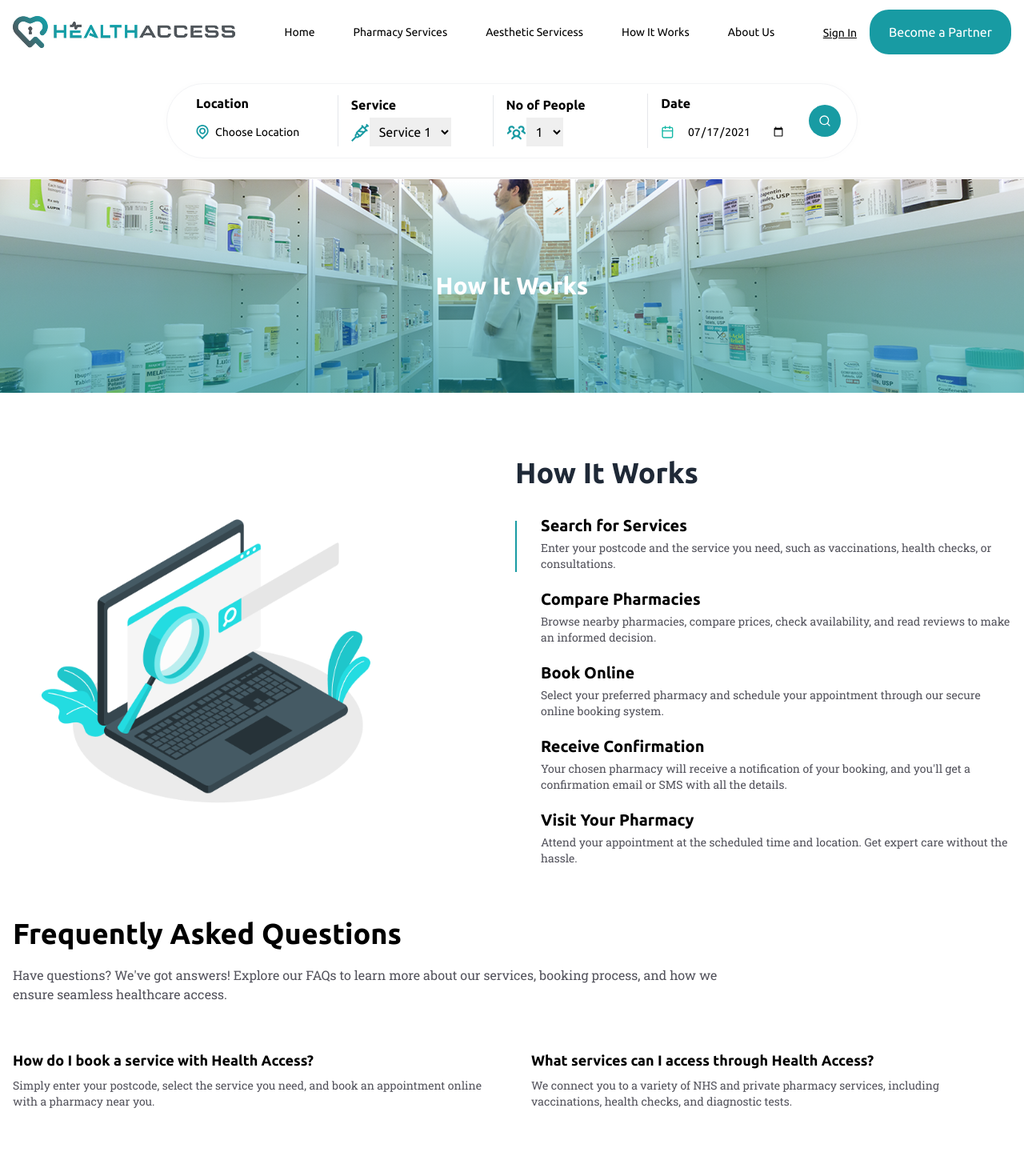
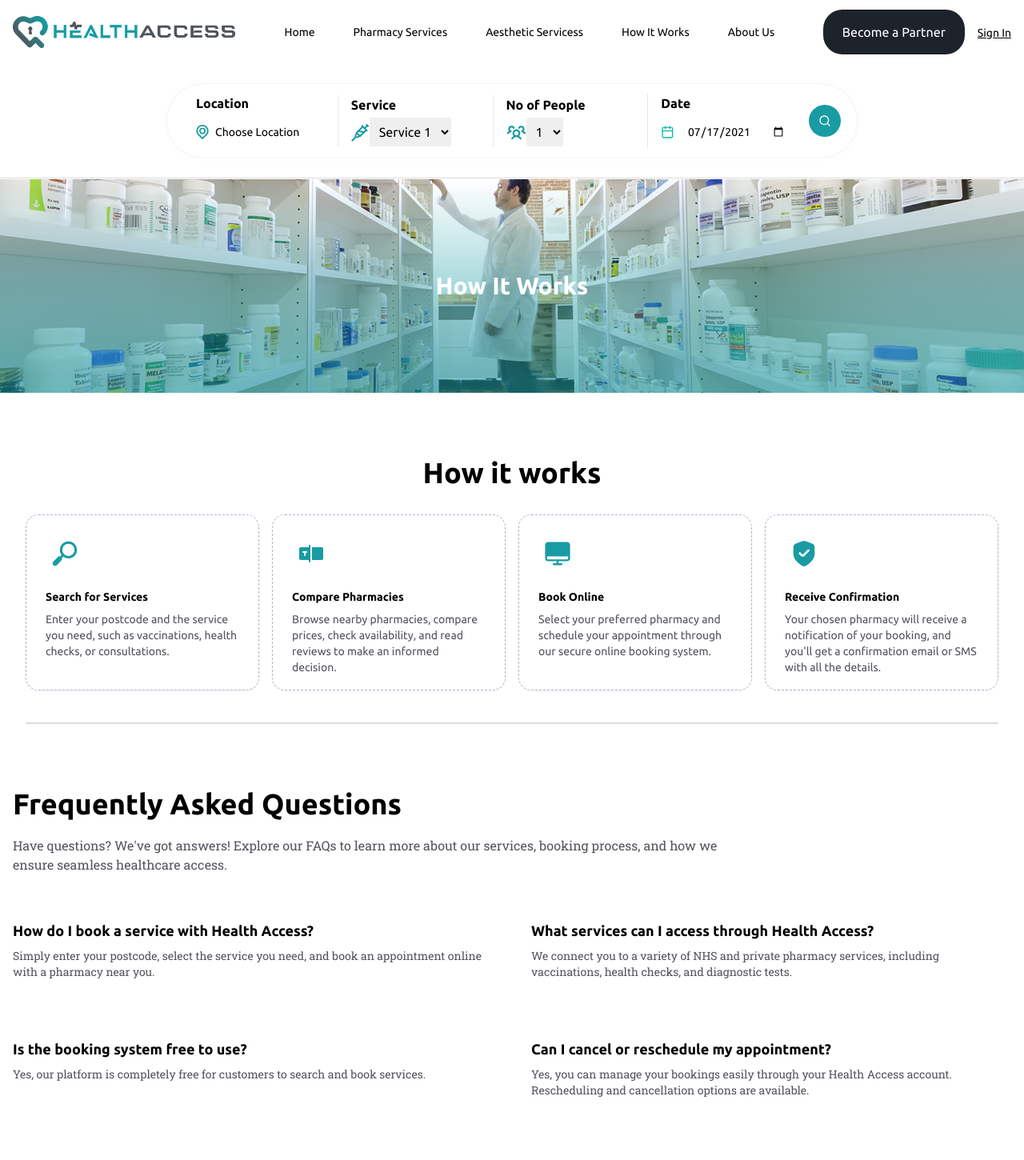
Before and after one commit to sakhiimam3/Health-Access, a Next.js app: page /how-it-works in a window 1280 px wide. Shown: the top 1450 px of the page at 80% size. Built offline with nearby package versions, Linux system fonts and the light colour scheme.

Commit message:
Refactor components and update styles: add new button background color, replace Blogs with Frequently Asked section in Home, and enhance HowItWorks component for nested usage. Update Services and Vaccination Services pages for improved layout and data handling.

```diff
--- a/src/app/how-it-works/page.tsx
+++ b/src/app/how-it-works/page.tsx
@@ -10,35 +10,9 @@ import {
   SearchIcon,
   VerifyIcon,
 } from "@/components/icons/icons";
+import HowItWorks from "@/components/howitworks";
 
-const HowItWorks = () => {
-  const howItWorks = [
-    {
-      icon: <SearchIcon className="group-hover:text-white" />,
-      title: "Search for Services",
-      text: "Enter your postcode and the service you need, such as vaccinations, health checks, or consultations.",
-    },
-    {
-      icon: <BookIcon className="group-hover:text-white" />,
-      title: "Compare Pharmacies",
-      text: "Browse nearby pharmacies, compare prices, check availability, and read reviews to make an informed decision.",
-    },
-    {
-      icon: <ComputerIcon className="group-hover:text-white" />,
-      title: "Book Online",
-      text: "Select your preferred pharmacy and schedule your appointment through our secure online booking system.",
-    },
-    {
-      icon: <VerifyIcon className="group-hover:text-white" />,
-      title: "Receive Confirmation",
-      text: "Your chosen pharmacy will receive a notification of your booking, and you'll get a confirmation email or SMS with all the details.",
-    },
-    {
-      icon: <VerifyIcon className="group-hover:text-white" />,
-      title: "Visit Your Pharmacy",
-      text: "Attend your appointment at the scheduled time and location. Get expert care without the hassle.",
-    },
-  ];
+const HowItWorksPage = () => {
   return (
     <PagesWrapper bgColor="bg-[#189BA3]" btnColor="#189BA3">
       <div className="mt-56">
@@ -51,7 +25,7 @@ const HowItWorks = () => {
           toColor="#189BA3"
         />
         <LayoutWrapper>
-          <div className="grid grid-cols-1 mt-20 lg:grid-cols-2 gap-2 items-start">
+          {/* <div className="grid grid-cols-1 mt-20 lg:grid-cols-2 gap-2 items-start">
             <div className="w-full flex  items-start h-[100%] ">
               <Image
                 src={HowItWorksImage}
@@ -79,11 +53,12 @@ const HowItWorks = () => {
                 ))}
               </div>
             </div>
-          </div>
+          </div> */}
+          <HowItWorks isNested={true} />
         </LayoutWrapper>
       </div>
     </PagesWrapper>
   );
 };
 
-export default HowItWorks;
+export default HowItWorksPage;
--- a/src/app/login/page.tsx
+++ b/src/app/login/page.tsx
@@ -24,11 +24,12 @@ import { DatePicker } from "@/components/ui/DatePicker";
 import { useCreateUser } from "@/lib/hooks";
 import { useState } from "react";
 import { toast } from "react-toastify";
+import { useRouter } from "next/navigation";
 
 export default function AuthPage() {
   const [isLogin, setIsLogin] = useState(true);
   const {mutate,isPending,error}=useCreateUser()
-
+  const router=useRouter()
   // Login form
   const loginForm = useForm<LoginFormValues>({
     resolver: zodResolver(loginSchema),
@@ -114,7 +115,8 @@ export default function AuthPage() {
                 alt="Health Access"
                 width={250}
                 height={40}
-                className="object-contain"
+                onClick={()=>router.push("/")}
+                className="object-contain cursor-pointer"
               />
             </div>
           </div>
--- a/src/app/page.tsx
+++ b/src/app/page.tsx
@@ -15,9 +15,9 @@ export default function Home() {
     <HomeServices isNested={false} link="/services" />
     <PharmacySlider />
     <TrustedPartner />
-    <Blogs />
+    <FrequentlyAsked btnColor="#189BA3" />
      <PartnerSection bgColor="bg-[#189BA3]" />
-     <FrequentlyAsked btnColor="#189BA3" />
+     <Blogs />
     <Footer />
     </>
 
--- a/src/app/services/vaccinations-services/page.tsx
+++ b/src/app/services/vaccinations-services/page.tsx
@@ -11,10 +11,11 @@ import VitaminInfo from "@/components/VitaminInfo";
 import PharmacySlider from "@/components/pharmacySlider";
 import ButtonTheme from "@/components/shared/ButtonTheme";
 import DifferentServices from "@/components/different-services";
+import FrequentlyAsked from "@/components/frequently-asked";
 
 const VaccinationServices = () => {
   return (
-    <PagesWrapper bgColor="bg-[#189BA3]" btnColor="#189BA3">
+    <PagesWrapper bgColor="bg-[#189BA3]" isSearchPage={true} type={true} btnColor="#189BA3">
       <div className="mt-56">
         <Suspense fallback={<div>Loading...</div>}>
           <Content />
@@ -195,7 +196,9 @@ const Content = () => {
         <div className="py-6">
           <PharmacySlider />
         </div>
-      {serviceName === "Travel Vaccines" && <Blogs />}
+      </LayoutWrapper>
+
+       <FrequentlyAsked btnColor="#189BA3" />
       <section
         className={`w-full flex items-center  h-[300px]  bg-cover bg-center bg-no-repeat`}
         style={{
@@ -242,23 +245,6 @@ const Content = () => {
           </div>
         </LayoutWrapper>
       </section>
-      <LayoutWrapper>
-        {serviceName === "Travel Vaccines" ? (
-          <div className="py-12">
-            <DifferentServices
-              title="Related Services"
-              services={servicesData}
-              type="vaccination"
-              link="/services"
-              isNested={false}
-              viewAllLink={false}
-            />
-          </div>
-        ) : (
-          <Blogs />
-        )}
-      </LayoutWrapper>
-    </LayoutWrapper>
     </>
   );
 };
--- a/src/components/howitworks.tsx
+++ b/src/components/howitworks.tsx
@@ -8,7 +8,7 @@ import { ComputerIcon, SearchIcon, TextBoxIcon, VerifyIcon } from './icons/icons
 import HowItWorksCard from './howitworksCard';
 
 
-const HowItWorks = () => {
+const HowItWorks = ({isNested}:{isNested?:boolean}) => {
   const [hoveredIndex, setHoveredIndex] = useState<number | null>(null);
 
 
@@ -36,17 +36,20 @@ const HowItWorks = () => {
     ]
 
   return (
-    <section className='mt-80 mb-4'>
+    <section className={`${isNested ? 'mt-20' : 'mt-80'} mb-4`}>
         <LayoutWrapper>
 
       {/* Main Title */}
+      {!isNested && (
       <div className="text-center mb-16">
+
         <h1 className="text-5xl font-bold">
           <span className="text-teal-500">Connecting</span>
           <span className="text-gray-700"> You To</span>
         </h1>
         <h2 className="text-4xl text-gray-700 font-bold mt-2">Health Services</h2>
       </div>
+      )}
         <div>
           <h1 className='text-4xl font-bold text-center'>How it works</h1>
           <div className='grid grid-cols-1 md:grid-cols-2 lg:grid-cols-4 my-8 gap-4'>
--- a/src/components/layout/header.tsx
+++ b/src/components/layout/header.tsx
@@ -119,22 +119,23 @@ const Header = () => {
              />
           ) : (
             <div className="flex items-center space-x-4">
-              <Link href="/login">
-                <span className="hidden underline text-sm font-ubuntu font-[400] md:inline">
-                Sign In
-              </span>
-            </Link>
+
 
             <ButtonTheme
               onClick={() => router.push("/partner/become-partner")}
               className="rounded-[24px]"
               paddingY="py-4"
               paddingX="px-6"
-              bgColor="bg-[#189BA3]"
+              bgColor="bg-[#1E222B]"
               textColor="text-white"
             >
               Become a Partner
             </ButtonTheme>
+            <Link href="/login">
+                <span className="hidden underline text-sm font-ubuntu font-[400] md:inline">
+                Sign In
+              </span>
+            </Link>
           </div>
           )}
         </nav>
--- a/src/components/layout/pagesWrapper.tsx/index.tsx
+++ b/src/components/layout/pagesWrapper.tsx/index.tsx
@@ -11,9 +11,9 @@ PagesWrapper = ({ children ,bgColor,btnColor,type,isSearchPage,isPartner}: { chi
     <div>
       <Header />
       {children}
+      {!isSearchPage && <FrequentlyAsked  btnColor={btnColor} />}
+      {isPartner && <PartnerSection bgColor={bgColor} />}
       {type && <Blogs />}
-      {isPartner && <PartnerSection bgColor={bgColor} />}
-      {!isSearchPage && <FrequentlyAsked  btnColor={btnColor} />}
       <Footer />
     </div>
   );
--- a/src/components/pharmacySlider.tsx
+++ b/src/components/pharmacySlider.tsx
@@ -16,8 +16,31 @@ import { useGetPartners } from "@/lib/hooks";
 // import { partners } from "@/mockdata";
 import { Loader2 } from "lucide-react";
 
+interface Partner {
+  id: string;
+  businessName: string;
+  location?: {
+    name: string;
+  };
+  services?: string[];
+}
+
+interface PartnerResponse {
+  data: Partner[];
+}
+
 const pharmacySlider = () => {
-  const { data, isLoading, error, refetch } = useGetPartners();
+  const { data, isLoading, error, refetch } = useGetPartners() as {
+    data: PartnerResponse | null;
+    isLoading: boolean;
+    error: any;
+    refetch: () => void;
+  };
+
+  // If no data exists, show nothing
+  if (!data) {
+    return null;
+  }
 
   // Show loader while data is loading
   if (isLoading) {
@@ -30,7 +53,8 @@ const pharmacySlider = () => {
     );
   }
 
-  if (!data || !data.data || data.data.length === 0) {
+  // If data exists but is empty, show nothing
+  if (!data.data || data.data.length === 0) {
     return null;
   }
 
@@ -52,12 +76,11 @@ const pharmacySlider = () => {
                   className="pl-2 md:basis-1/2 lg:basis-1/3"
                 >
                   <PharmacyCard
-                    image={ pharmacy1}
+                    image={pharmacy1}
                     title={pharmacy.businessName}
                     address={pharmacy.location?.name}
                     services={pharmacy.services || []}
                     id={pharmacy.id}
-
                     isSearch={false}
                     key={pharmacy.id}
                     btnText={"View Pharmacy"}
--- a/tailwind.config.ts
+++ b/tailwind.config.ts
@@ -18,6 +18,7 @@ export default {
 			textColor:"#1E222B",
 			bgbtn:"#189BA3",
 			bgDev:"#189BA3",
+			btnbgThird:"#189BA3",
 			borderColor:"#DCDCDC",
 			paragraphColor:"#52525B",
   			accentDarkTeal: '#008080',
```
Also changed, not shown: src/app/services/page.tsx (+30 -26 lines). Lines whose indentation alone changed are shown as unchanged.
